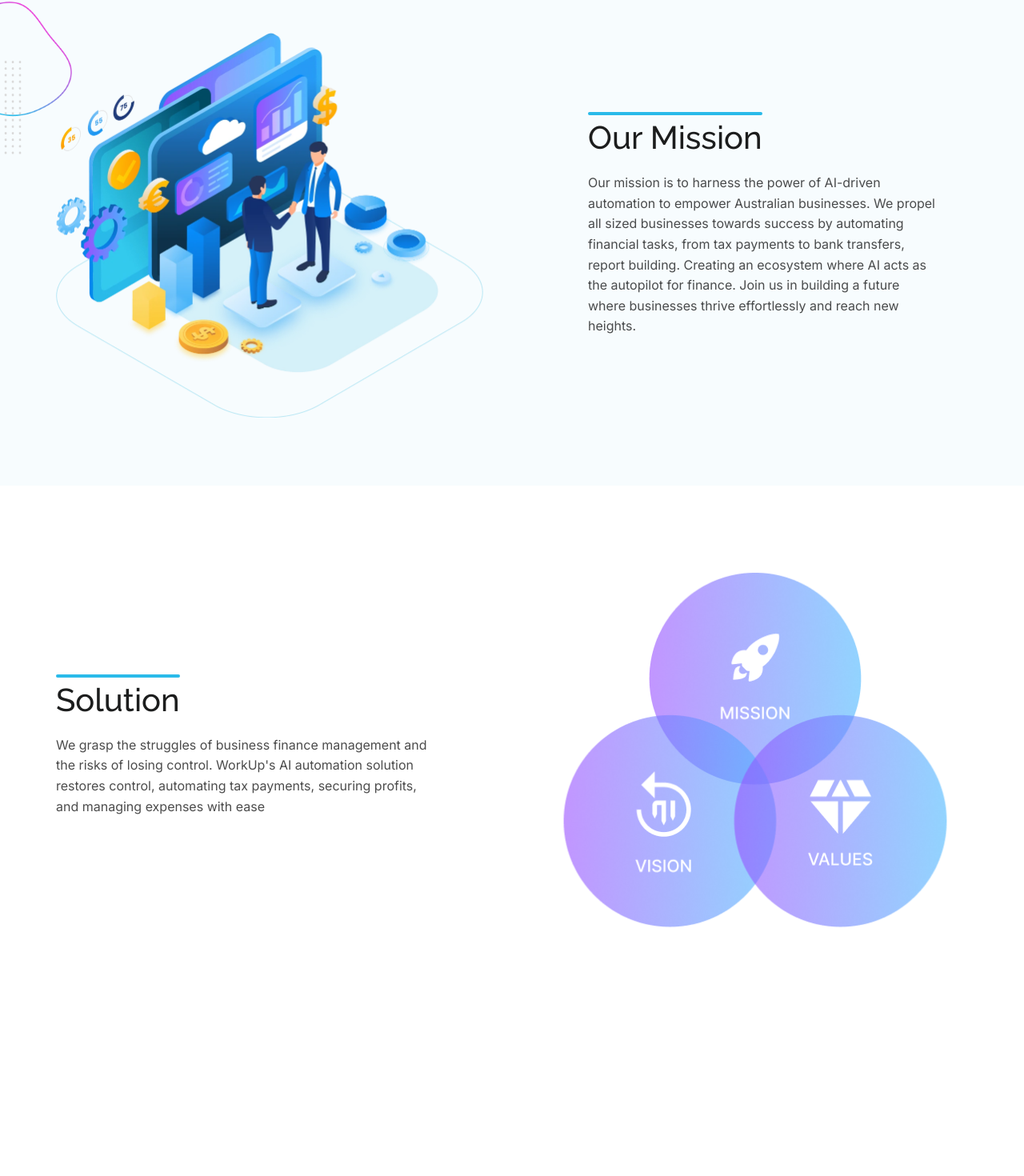
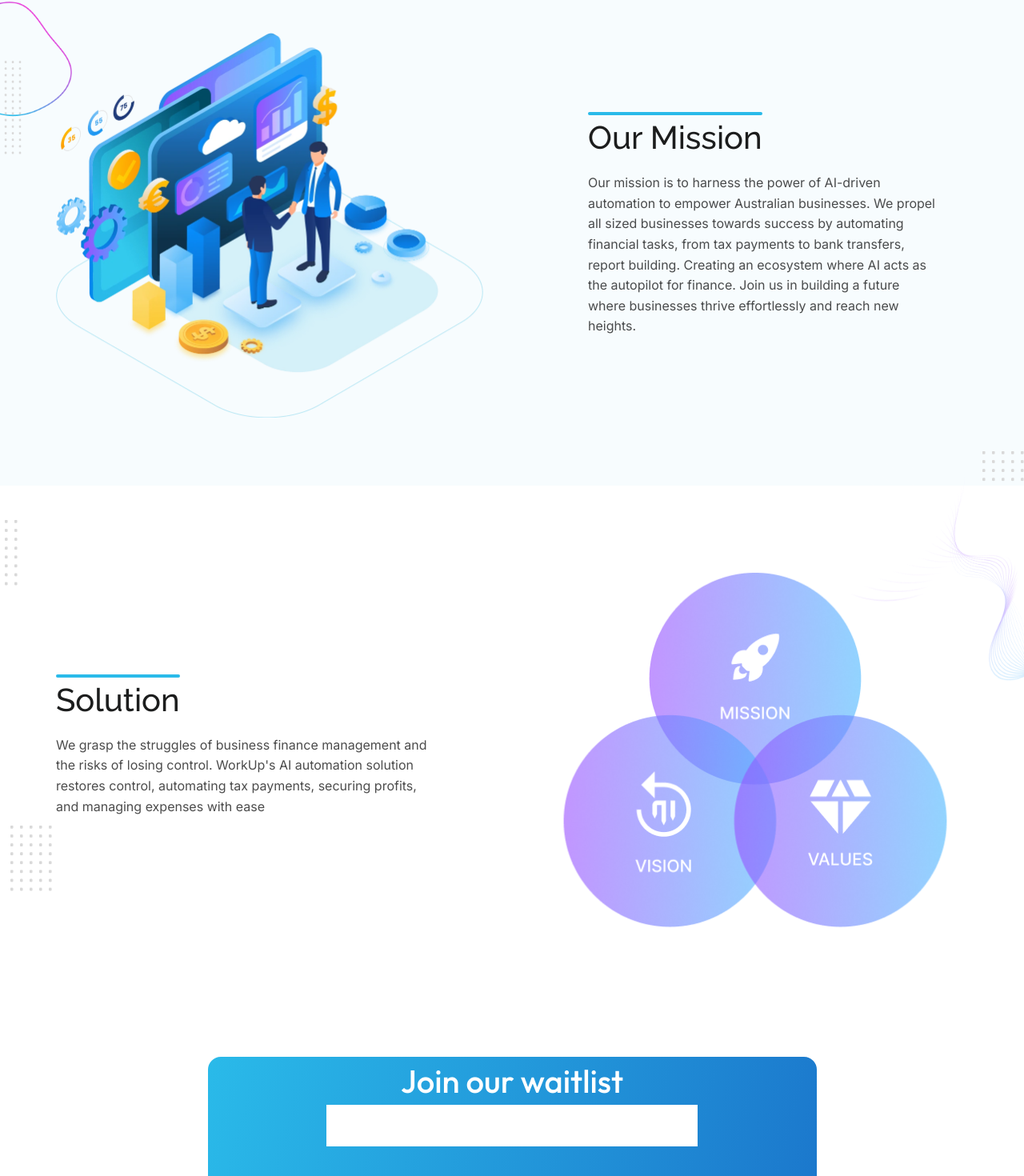
Before and after one commit to Johnyjangra/workup, a React (Create React App) app: page / in a window 1280 px wide. Shown: the part 1125-2595 px from the top of the page at 80% size. Before the commit the page ends 2446 px from the top, so only its background shows below. Built offline with nearby package versions, Linux system fonts and the light colour scheme.

Commit message:
out waitlist processing

```diff
--- a/src/App.js
+++ b/src/App.js
@@ -2,6 +2,7 @@ import "./App.css";
 import Feature from "./components/home/Feature";
 // import Hero from "./components/home/Hero";
 import OurMisson from "./components/home/OurMisson";
+import OurWaitList from "./components/home/OurWaitList";
 import SoluctionSucces from "./components/home/SoluctionSucces";
 
 function App() {
@@ -11,6 +12,7 @@ function App() {
       <Feature/>
       <OurMisson />
       <SoluctionSucces/>
+      <OurWaitList/>
     </>
   );
 }
--- a/src/components/home/OurMisson.jsx
+++ b/src/components/home/OurMisson.jsx
@@ -1,11 +1,13 @@
 import React from "react";
 import mission from "../../assets/webp/our-mission-img.webp";
-import dotsImg from "../../assets/png/mission-left-img.png"
+import dotsImg from "../../assets/png/mission-left-img.png";
+import smallImg from "../../assets/png/feature-dots-img.png"
 const OurMisson = () => {
   return (
     <>
-      <div className="bg-[#F7FCFE] lg:py-[85px] py-10 relative">
+      <div className="bg-[#F7FCFE] lg:py-[85px] py-10 relative overflow-hidden">
         <img className="absolute top-[7%] start-0 sm:w-[10%] md:w-[10%] lg:w-[7%] xxl:w-[unset] hidden sm:block" src={dotsImg} alt="dots-img" />
+        <img className="absolute bottom-[-6%] end-0" src={smallImg} alt="dots-img" />
         <div className="container xl:max-w-[1140px] 3xl:max-w-[1320px] mx-auto px-5 xl:px-0">
           <div className="flex flex-wrap justify-between items-center">
             <div className="lg:w-6/12 sm:w-9/12 mx-auto lg:mx-[unset]">
--- /dev/null
+++ b/src/components/home/OurWaitList.jsx
@@ -0,0 +1,21 @@
+import React from "react";
+import arrow from "../../assets/svg/waitlist-arrow.svg"
+const OurWaitList = () => {
+  return (
+    <>
+      <div>
+        <div className="container xl:max-w-[1140px] 3xl:max-w-[1320px] mx-auto px-5 xl:px-0">
+          <div className="h-[198px] w-[761px] mx-auto bg-gradientOne rounded-2xl">
+            <h2 className="ff_outfit text-white font-medium text-xl text-center">Join our waitlist</h2>
+            <div className="bg-white h-[52px] max-w-[464px] mx-auto">
+                <input type="text" />
+                <button><img src={arrow} alt="arrow" /></button>
+            </div>
+          </div>
+        </div>
+      </div>
+    </>
+  );
+};
+
+export default OurWaitList;
--- a/src/components/home/SoluctionSucces.jsx
+++ b/src/components/home/SoluctionSucces.jsx
@@ -2,10 +2,15 @@ import React from "react";
 import mission from "../../assets/png/solution-mission.png"
 import vision from "../../assets/png/solution-vision.png"
 import value from "../../assets/png/solution-value.png"
+import right_img from "../../assets/png/soluction-right-img.png"
+import dots_img from "../../assets/png/feature-dots-img.png"
 const SoluctionSucces = () => {
   return (
     <>
-      <div className="lg:pt-[60px] xl:pb-[122px]">
+      <div className="lg:pt-[60px] xl:pb-[122px] relative pt-6 pb-12">
+        <img className="absolute right-0 top-[-10%] hidden md:block lg:top-[-20%] md:w-[25%] lg:w-[20%] xl:w-[25%]" src={right_img} alt="like rainbow img" />
+        <img className="absolute top-[6%] left-[-30px]" src={dots_img} alt="dots img" />
+        <img className="absolute left-[1%] bottom-[0%] xl:bottom-[29%] hidden lg:block" src={dots_img} alt="dots img" />
         <div className="container xl:max-w-[1140px] 3xl:max-w-[1320px] mx-auto px-5 xl:px-0">
           <div className="flex flex-wrap justify-center flex-col-reverse lg:flex-row lg:justify-between items-center">
             <div className="lg:w-5/12">
--- a/tailwind.config.js
+++ b/tailwind.config.js
@@ -12,6 +12,10 @@ module.exports = {
         xl: "40px",
         "2xl": "54px",
       },
+      backgroundImage: {
+        'gradientOne': 'linear-gradient(105deg, #2ABAE9 0%, #1B77CC 100%)',
+        'gradientTwo': 'linear-gradient(90.79deg, #994FFF 0.27%, #4AB6FE 98.57%)',
+      },
       colors: {
         // text-colors
         blue: "#2ABAE9",
@@ -19,10 +23,6 @@ module.exports = {
         darkBlue: "#111223",
         // background-color
         lightpurple: "#1F0E35",
-
-        gradientOne: " linear-gradient(104.91deg, #2ABAE9 0%, #1B77CC 100%)",
-        gradientTwo:
-          " linear-gradient(90.79deg, #994FFF 0.27%, #4AB6FE 98.57%)",
       },
     },
   },
```
Also changed, not shown: src/assets/svg/waitlist-arrow.svg (added).
